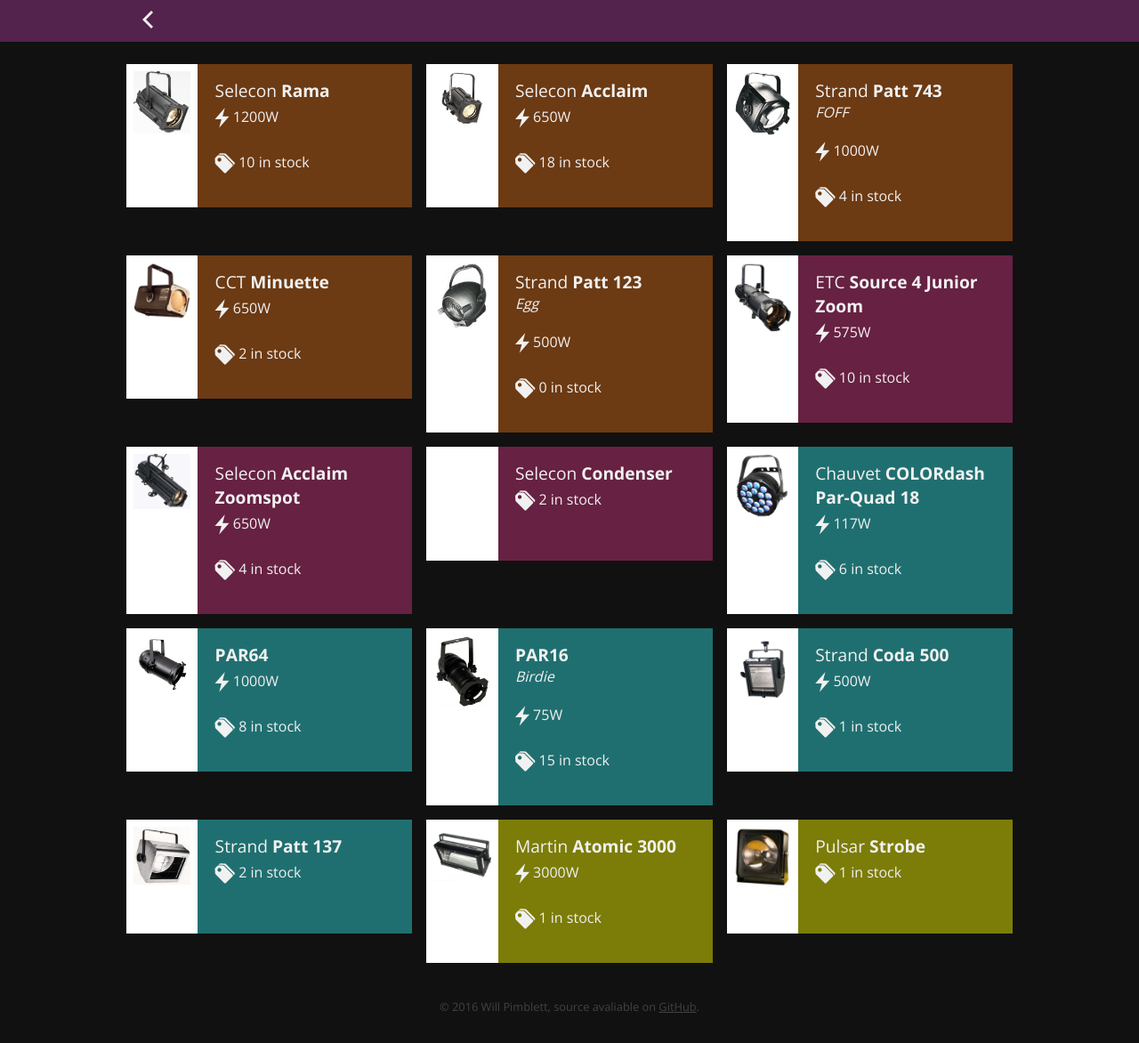
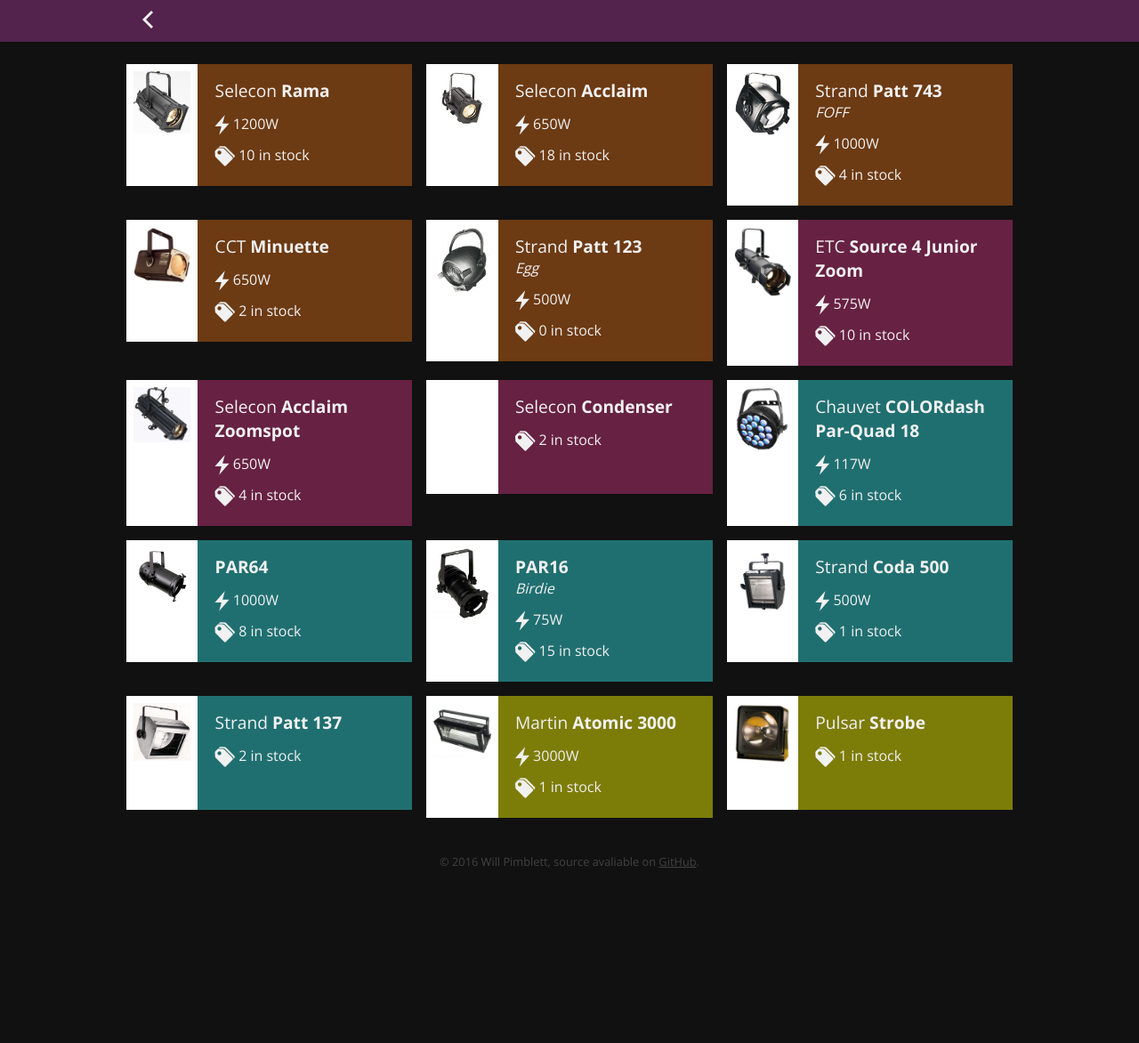
Before and after one commit to newtheatre/lx, a Jekyll site: the page built from lanterns.html, in a window 1280 px wide and 1172 px high. Shown: the whole window at 89% size. Built offline with Jekyll 4.4.1, drawn with Linux system fonts in a browser that asks for light colours.

Commit message:
Margin tweaks

```diff
--- a/_sass/_gels.sass
+++ b/_sass/_gels.sass
@@ -9,6 +9,9 @@
 .gel-item
   @include boxy-list-item
   padding: 1rem 1rem 1rem $swatch-width+6%
+
+  p
+    margin: 0
 
 .gel-swatch
   position: absolute
--- a/_sass/_lanterns.sass
+++ b/_sass/_lanterns.sass
@@ -23,11 +23,16 @@
 
   .lantern-title
     font-weight: lighter
-    margin-bottom: 0
+
+  .lantern-title + .lantern-name
+    margin-top: -0.5em
 
   .lantern-name
-    margin-bottom: 1em
+    margin-bottom: 0.5em
     font-style: italic
+
+  p
+    margin: 0
 
 .lantern-image
   position: absolute
```
